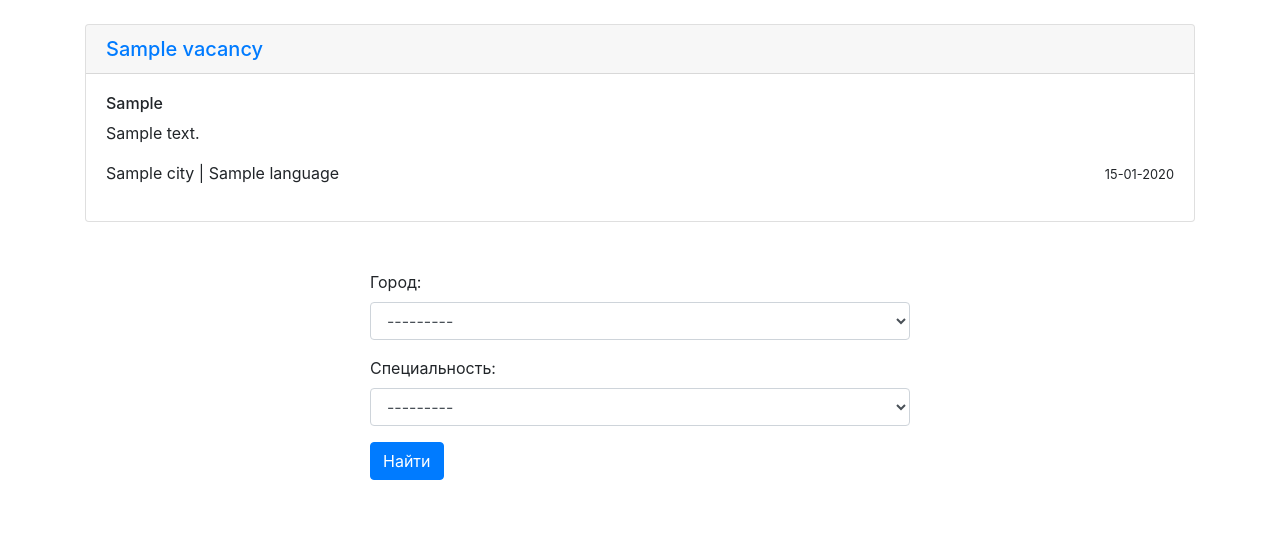
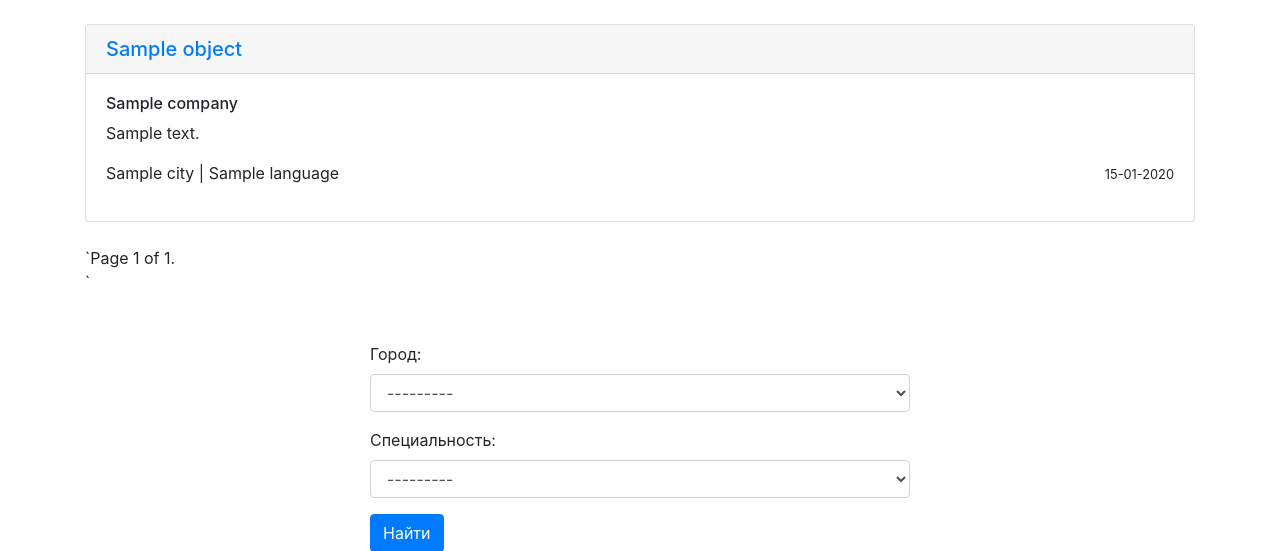
Before and after one commit to pdef80/django_sec_proj_scraping_service, a Django app: template src/scraping/templates/scraping/list.html in a window 1280 px wide. Shown: the part 56-607 px from the top of the page. Run offline with Django 3.2, Linux system fonts and the light colour scheme; tables that the repository leaves empty hold one stand-in row (values such as "Sample post"); the template is opened without the code that fills it: values that come from a table or form of the project are taken from there, most other values are stand-ins (such as "Sample title", 1, 10 or a date in 2020); parts of the project's set-up code (start-up, migrations or seed data) failed here and were passed over; some libraries are stand-ins or nearby versions.

Commit message:
made pagination

```diff
--- a/src/scraping/templates/scraping/home.html
+++ b/src/scraping/templates/scraping/home.html
@@ -4,13 +4,13 @@
 
 {% block content %}
 <div class="row">
-    <div class="col"><h2>Сервис по сбору и рассылки вакансий</h2>
+    <div class="col mt-3"><h2 class="text-center">Сервис по сбору и рассылки вакансий</h2>
     </div>
 </div>
 
 <div class="row mt-5">
-    <div class="col-md-6 mx-auto">
-        <h4>Для просмотра доступных вакансий, заполните форму по одному из полей</h4>
+    <div class="col-md-8 mx-auto">
+        <h4 class="my-2">Для просмотра доступных вакансий, заполните форму по одному из полей: </h4>
           <form method="GET" action="{% url 'list'%}">
             <div class="form-group">
                 {{ form.as_p }}
--- a/src/scraping/templates/scraping/list.html
+++ b/src/scraping/templates/scraping/list.html
@@ -27,6 +27,30 @@
     </div>
     {% endfor %}
 
+{% if object_list %}
+<div class="row">
+    <div class="col">
+        <div class="pagination">
+           ` <span class="step-links">
+                {% if object_list.has_previous %}
+                    <a href="?page=1">&laquo; first</a>
+                    <a href="?page={{ object_list.previous_page_number }}">previous</a>
+                {% endif %}
+
+                <span class="current">
+                    Page {{ object_list.number }} of {{ object_list.paginator.num_pages }}.
+                </span>
+
+                {% if object_list.has_next %}
+                    <a href="?page={{ object_list.next_page_number }}">next</a>
+                    <a href="?page={{ object_list.paginator.num_pages }}">last &raquo;</a>
+                {% endif %}
+            </span>
+        </div>`
+    </div>
+</div>
+{% endif %}
+
 <div class="row mt-5">
     <div class="col-md-6 mx-auto">
           <form method="GET" action="{% url 'list'%}">
--- a/src/scraping/views.py
+++ b/src/scraping/views.py
@@ -1,3 +1,4 @@
+from django.core.paginator import Paginator
 from django.shortcuts import render
 
 from .forms import FindForm
@@ -22,4 +23,7 @@
             _filter['language__slug'] = language.lower()
 
         qs = Vacancy.objects.filter(**_filter)
-    return render(request, 'scraping/list.html', {'object_list': qs, 'form': form})
+        paginator = Paginator(qs, 10)
+        page_number = request.GET.get('page')
+        page_obj = paginator.get_page(page_number)
+    return render(request, 'scraping/list.html', {'object_list': page_obj, 'form': form})
```
